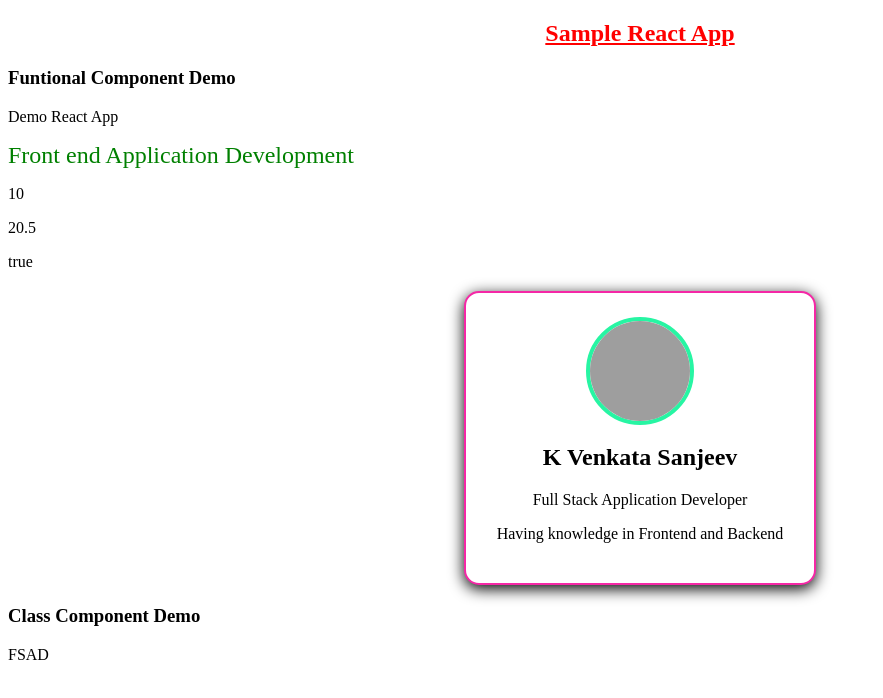
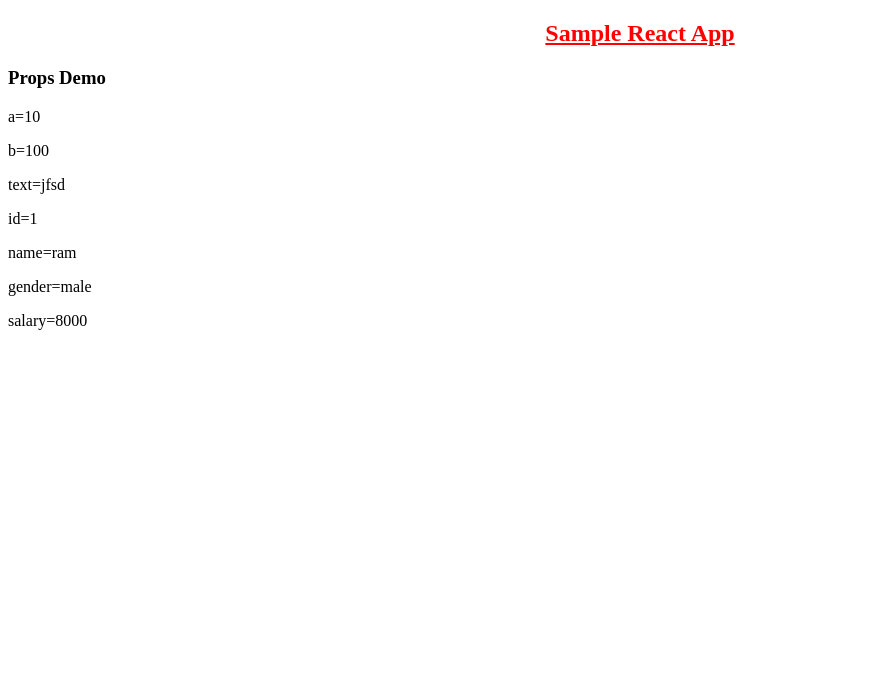
Before and after one commit to Sanjeev-30848/demoreactapp2026, a React (Vite) app: page / in a window 1280 px wide. Shown: the top 698 px of the page, without its empty margins (0-883 px from the left). Built offline with nearby package versions, Linux system fonts and the light colour scheme; grey boxes are pictures that could not be loaded.

Commit message:
updated props

```diff
--- a/src/App.jsx
+++ b/src/App.jsx
@@ -7,19 +7,26 @@
 import Demo1 from "./pages/Demo1"
 import Demo2 from "./pages/Demo2"
 import Demo3 from "./pages/Demo3"
+import Demo4 from "./pages/Demo4"
 
 function App() {
 
+          let a=10
+          let txt="jfsd"
+          let emp={"id":1,"name":"ram","salary":8000,"gender":"male"}
+
+
   return (
     <div>
-      <h2 style={{textAlign:"center", color:"red"}}>
-        <u>Sample React App</u>
-        </h2>
+          <h2 style={{textAlign:"center",color:"red"}}>
+            <u>Sample React App</u>
+          </h2>
 
-      <Demo1/>
-      <Demo2/>
-      <Demo3/>
+        {/* <Demo1/>
+        <Demo2/>
+        <Demo3/> */}
 
+        <Demo4 a={a} b={100} text={txt} emp={emp}/>
 
     </div>
   )
--- /dev/null
+++ b/src/pages/Demo4.jsx
@@ -0,0 +1,17 @@
+import React from 'react'
+
+export default function Demo4(props)
+{
+  return (
+    <div>
+      <h3>Props Demo</h3>
+      <p>a={props.a}</p>
+      <p>b={props.b}</p>
+      <p>text={props.text}</p>
+      <p>id={props.emp.id}</p>
+      <p>name={props.emp.name}</p>
+      <p>gender={props.emp.gender}</p>
+      <p>salary={props.emp.salary}</p>
+    </div>
+  )
+}
```
